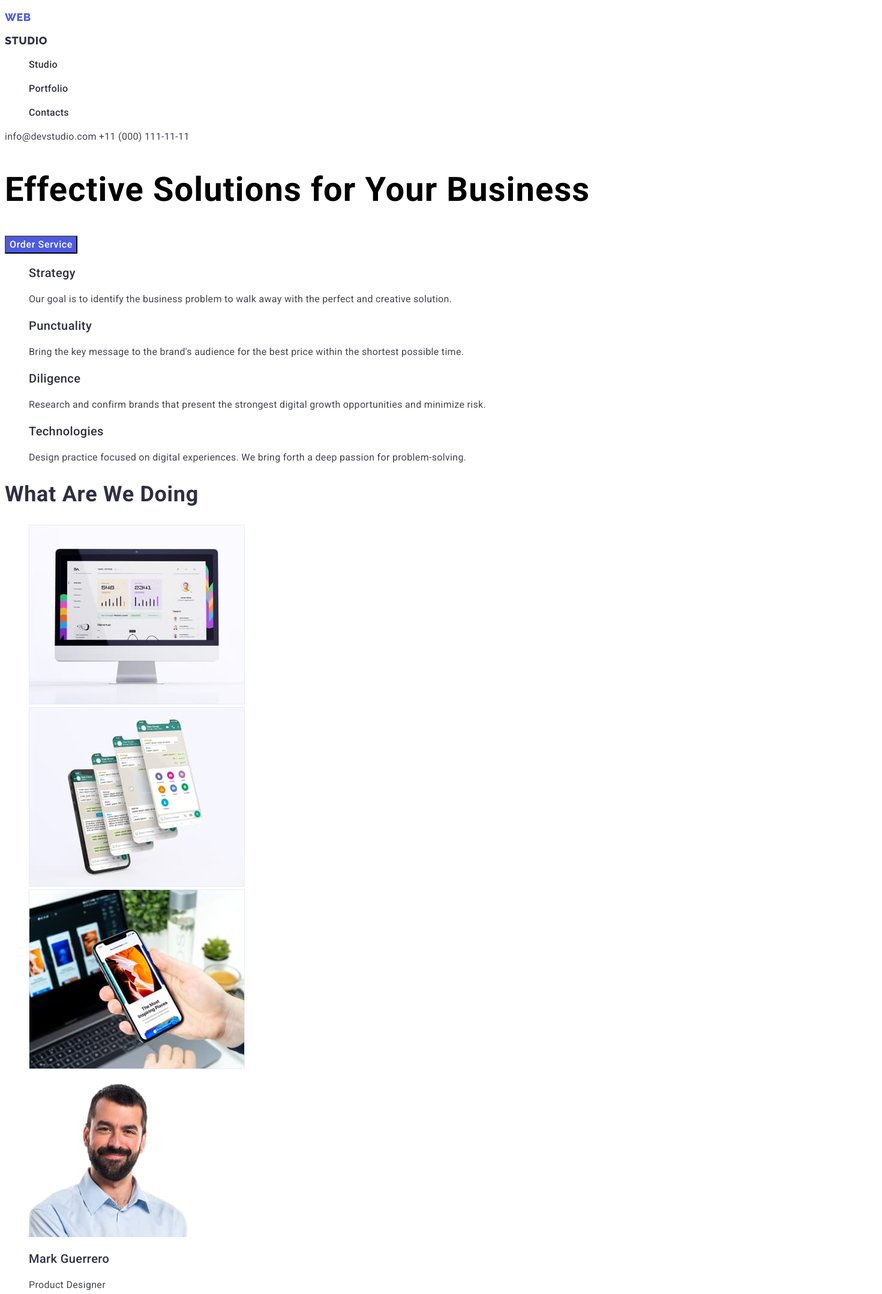
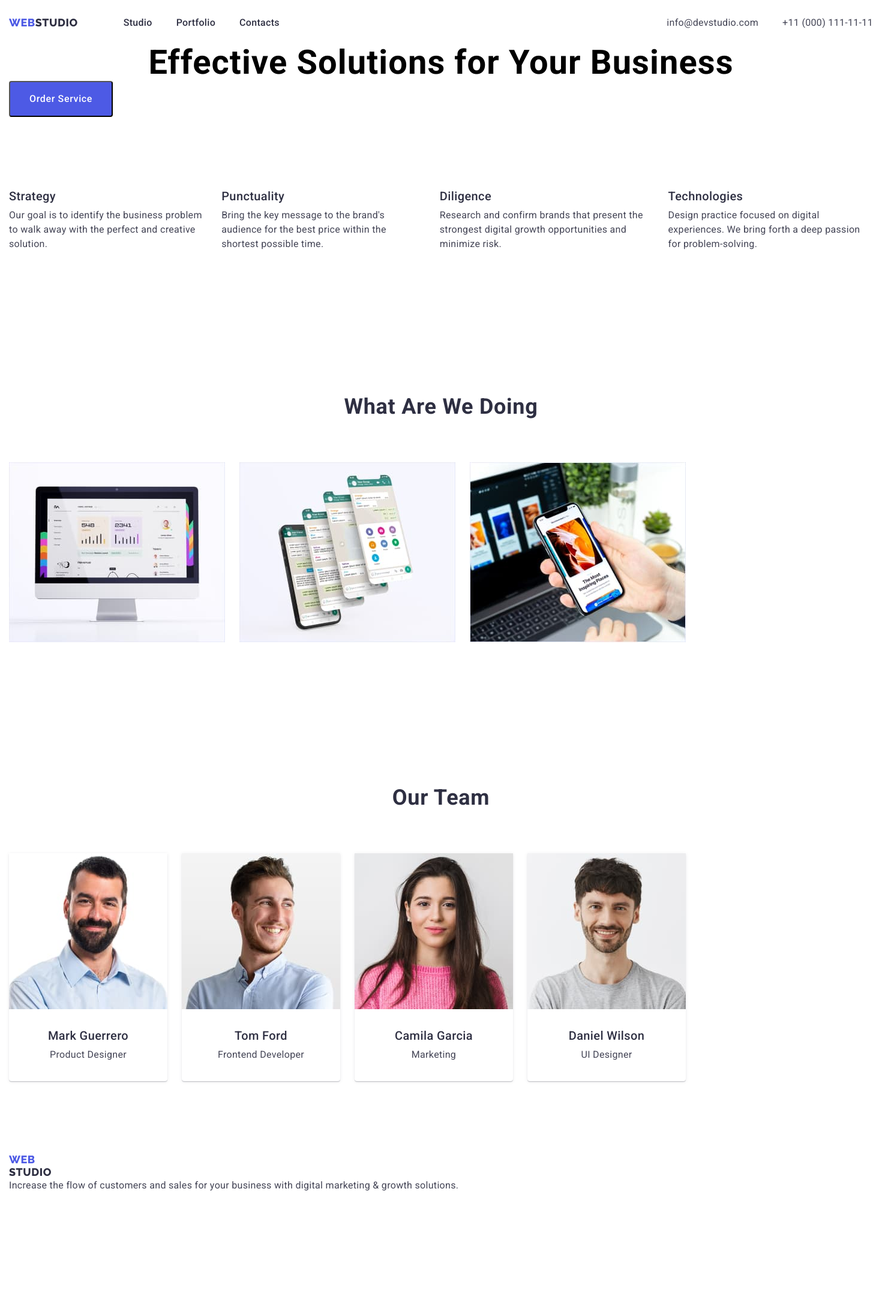
Before and after one commit to den3228/homework-Ep-02, a plain HTML site: page index.html in a window 1280 px wide. Shown: the top 2158 px of the page at 60% size, 1470 px wide, since content can reach past the window. After the commit the page ends 1989 px from the top, so only its background shows below. Drawn offline with nearby package versions, Linux system fonts and the light colour scheme; files whose address does not match are found by name.

Commit message:
idgaf
nwm

```diff
--- a/css/styles.css
+++ b/css/styles.css
@@ -15,10 +15,45 @@
     text-decoration: none;
 }
 
+body{
+    font-family: var(--primary-font);
+}
+
+h1,h2,h3,h4,p {
+    margin-top: 0;
+    margin-bottom: 0;
+}
+
+ul,ol {
+    margin-bottom: 0;
+    margin-top: 0;
+    padding-left: 0;
+}
+
+img {
+    display: block;
+}
+
+button {
+    cursor: pointer;
+}
+
+.container {
+    width: 1470px;
+    margin-left: auto;
+    margin-right: auto;
+    padding-left: 15px;
+    padding-right: 15px;
+}
+
+.section {
+    padding-top: 120px;
+    padding-bottom: 120px;
+}
+
 /* <!-----------------COMPONENTS------------------> */
 
 .portfolio-btn{
-font-family: var(--primary-font);
 font-size: 16px;
 font-weight: 500;
 line-height: 1.5; /* 150% */
@@ -33,9 +68,10 @@ background-color: var(--accent-color);
 }
 
 .section-title{
-font-family: var(--primary-font);
+margin-bottom: 72px;
 font-size: 36px;
 font-weight: 700;
+text-align: center;
 line-height: 1.11; /* 111.111% */
 letter-spacing: 0.72px;
 text-transform: capitalize;
@@ -43,7 +79,7 @@ color: var(--main-color)
 }
 
 .description-title{
-font-family: var(--primary-font);
+margin-bottom: 8px;
 font-size: 20px;
 font-weight: 500;
 line-height: 1.2; /* 120% */
@@ -52,18 +88,45 @@ color: var(--main-color)
 }
 
 .text {
-font-family: var(--primary-font);
 font-size: 16px;
-font-weight: 400;
 line-height: 1.5; /* 150% */
 letter-spacing: 0.32px;
 color: var(--text-color)
 }
 
+.logo {
+    display: flex;
+    margin-right: 76px;
+}
+
 /* <!-----------------HEADER------------------> */
 
+.page-header {
+    padding-top: 25.5px;
+    padding-bottom: 25.5px;
+}
+
+.page-header-container {
+    display: flex;
+    align-items: center;
+    justify-content: space-between
+}
+
+.page-nav {
+    display: flex;
+    align-items: center;
+}
+
+.menu {
+    display: flex;
+    align-items: center;
+}
+
+.menu-item:not(:last-child) {
+    margin-right: 40px;
+}
+
 .menu-link {
-font-family: var(--primary-font);
 font-size: 16px;
 font-weight: 500;
 line-height: 1.5; /* 150% */
@@ -76,8 +139,7 @@ color:var(--main-color)
     color: var(--accent-color);
 }
 
-.contact-info {
-font-family: var(--primary-font);
+.contact-info-phone {
 font-size: 16px;
 font-weight: 400;
 line-height: 1.5; /* 150% */
@@ -85,8 +147,23 @@ letter-spacing: 0.32px;
 color: var(--text-color)
 }
 
-.contact-info:hover,
-.contact-info:focus {
+.contact-info-mail {
+font-size: 16px;
+font-weight: 400;
+line-height: 1.5; /* 150% */
+letter-spacing: 0.32px;
+margin-left: auto;
+margin-right: 40px;
+color: var(--text-color)
+}
+
+.contact-info-mail:hover,
+.contact-info-mail:focus {
+    color: var(--accent-color);
+}
+
+.contact-info-phone:hover,
+.contact-info-phone:focus {
     color: var(--accent-color);
 }
 
@@ -113,16 +190,20 @@ color: var(--main-color)
 /* <!-----------------HERO------------------> */
 
 .main-title {
-font-family: var(--primary-font);
 font-size: 56px;
 font-weight: 700;
 line-height: 1.07; /* 107.143% */
+text-align: center;
 letter-spacing: 1.12px;
 /* color: #FFFFFF; */
 }
 
 .main-btn{
-font-family: var(--primary-font);
+padding-top: 16px;
+padding-bottom: 16px;
+padding-left: 32px;
+padding-right: 32px;
+border-radius: 4px;
 font-size: 16px;
 font-weight: 500;
 line-height: 1.5; /* 150% */
@@ -136,3 +217,58 @@ color: #FFFFFF;
 color: #FFFFFF;
 background-color: var(--accent-color);
 }
+
+/* <!-----------------About-us----------------> */
+
+.about-us {
+display: flex;
+gap: 24px;
+align-content: flex-start;
+margin-left: auto;
+margin-right: auto;
+}
+
+/* <!-----------------What-we-do----------------> */
+
+.what-we-do {
+display: flex;
+flex-wrap: wrap;
+gap: 24px;
+}
+
+/* <!-----------------Employes----------------> */
+
+.employees {
+display: flex;
+flex-wrap: wrap;
+gap: 24px;
+}
+
+.employees-name {
+margin-bottom: 8px;
+font-size: 20px;
+font-weight: 500;
+line-height: 1.2; /* 120% */
+text-align: center;
+letter-spacing: 0.4px;
+color: var(--main-color)
+}
+
+.employees-position {
+font-size: 16px;
+line-height: 1.5; /* 150% */
+text-align: center;
+letter-spacing: 0.32px;
+color: var(--text-color)
+}
+
+.employees-card {
+   border-radius: 0px 0px 4px 4px;
+   /* flex-basis: calc((100% - 72px)/ 4); */
+   box-shadow: 0px 2px 1px 0px rgba(46, 47, 66, 0.08), 0px 1px 1px 0px rgba(46, 47, 66, 0.16), 0px 1px 6px 0px rgba(46, 47, 66, 0.08)
+}
+
+.employees-card-content-wrapper {
+    padding-bottom: 32px;
+    padding-top: 32px;
+}
--- a/index.html
+++ b/index.html
@@ -10,43 +10,54 @@
       href="https://fonts.googleapis.com/css2?family=Raleway:wght@800&family=Roboto:wght@400;500;700&display=swap"
       rel="stylesheet"
     />
+    <link
+      rel="stylesheet"
+      href="https://cdn.jsdelivr.net/npm/modern-normalize@2.0.0/modern-normalize.min.css"
+    />
     <link rel="stylesheet" href="./css/styles.css" />
   </head>
   <body>
     <!-----------------HEADER------------------>
-    <header>
-      <a class="link" href="">
+    <header class="page-header">
+      <div class="container page-header-container">
+        <nav class="page-nav">
+          <a class="logo link" href="">
             <p class="logo-first">Web</p>
             <p class="logo-second">Studio</p>
           </a>
-      <ul class="list">
-        <li>
+          <ul class="menu list">
+            <li class="menu-item">
               <a class="menu-link link" href=""><p>Studio</p></a>
             </li>
-        <li>
-          <a class="menu-link link" href="./portfolio.html"><p>Portfolio</p></a>
+            <li class="menu-item">
+              <a class="menu-link link" href="./portfolio.html"
+                ><p>Portfolio</p></a
+              >
             </li>
-        <li>
+            <li class="menu-item">
               <a class="menu-link link" href=""><p>Contacts</p></a>
             </li>
           </ul>
-      <nav>
-        <a class="contact-info link" href="mail:info@devstudio.com"
+        </nav>
+          <a class="contact-info-mail link" href="mail:info@devstudio.com"
             >info@devstudio.com</a
           >
-        <a class="contact-info link" href="tel:+110001111111"
+          <a class="contact-info-phone link" href="tel:+110001111111"
             >+11 (000) 111-11-11</a
           >
-      </nav>
+      </div>
     </header>
     <main>
       <!-----------------HERO------------------>
       <section>
+        <div class="container">
         <h1 class="main-title">Effective Solutions for Your Business</h1>
         <button class="main-btn" type="button">Order Service</button>
       </section>
-      <section>
-        <ul class="list">
+    </div>
+      <section class="section">
+        <div class="container">
+        <ul class="about-us list">
           <li>
             <h3 class="description-title">Strategy</h3>
             <p class="text">
@@ -76,10 +87,12 @@
             </p>
           </li>
         </ul>
+      </div>
       </section>
-      <section>
+      <section class="section">
+        <div class="container">
         <h2 class="section-title">What are we doing</h2>
-        <ul class="list">
+        <ul class="what-we-do list">
           <li>
             <img
               src="./images/what-we-do/computer.jpg"
@@ -105,54 +118,68 @@
             />
           </li>
         </ul>
+      </div>
       </section>
-      <section>
-        <ul class="list">
-          <li>
+      <!-----------------Employes---------------->
+      <section class="section">
+        <div class="container">
+          <h2 class="section-title">Our Team</h2>
+        <ul class="employees list">
+          <li class="employees-card">
             <img
               src="./images/our-team/mark.jpg"
               alt="Mark Guerrero"
               width="264"
               height="260"
             />
-            <h3 class="description-title">Mark Guerrero</h3>
-            <p class="text">Product Designer</p>
+            <div class="employees-card-content-wrapper">
+            <h3 class="employees-name">Mark Guerrero</h3>
+            <p class="employees-position">Product Designer</p>
+          </div>
           </li>
-          <li>
+          <li class="employees-card">
             <img
               src="./images/our-team/tom.jpg"
               alt="Tom Ford"
               width="264"
               height="260"
             />
-            <h3 class="description-title">Tom Ford</h3>
-            <p class="text">Frontend Developer</p>
+            <div class="employees-card-content-wrapper">
+            <h3 class="employees-name">Tom Ford</h3>
+            <p class="employees-position">Frontend Developer</p>
+          </div>
           </li>
-          <li>
+          <li class="employees-card">
             <img
               src="./images/our-team/camila.jpg"
               alt="Camila Garcia"
               width="264"
               height="260"
             />
-            <h3 class="description-title">Camila Garcia</h3>
-            <p class="text">Marketing</p>
+            <div class="employees-card-content-wrapper">
+            <h3 class="employees-name">Camila Garcia</h3>
+            <p class="employees-position">Marketing</p>
+          </div>
           </li>
-          <li>
+          <li class="employees-card">
             <img
               src="./images/our-team/daniel.jpg"
               alt="Daniel Wilson"
               width="264"
               height="260"
             />
-            <h3 class="description-title">Daniel Wilson</h3>
-            <p class="text">UI Designer</p>
+            <div class="employees-card-content-wrapper">
+            <h3 class="employees-name">Daniel Wilson</h3>
+            <p class="employees-position">UI Designer</p>
+          </div>
           </li>
         </ul>
+      </div>
       </section>
     </main>
+       <!-----------------FOOTER------------------>
     <footer>
-      <!-----------------FOOTER------------------>
+   <div class="container">
       <a class="link" href="">
         <p class="logo-first">Web</p>
         <p class="logo-second">Studio</p>
@@ -161,6 +188,7 @@
         Increase the flow of customers and sales for your business with digital
         marketing & growth solutions.
       </p>
+    </div>
     </footer>
   </body>
 </html>
```
Also changed, not shown: portfolio.html (+135 -30 lines), images/our-team/camila.jpg (renamed from images/what-we-do/camila.jpg), images/our-team/daniel.jpg (renamed from images/what-we-do/daniel.jpg), images/our-team/mark.jpg (renamed from images/what-we-do/mark.jpg), images/our-team/tom.jpg (renamed from images/what-we-do/tom.jpg). Lines whose indentation alone changed are shown as unchanged.
